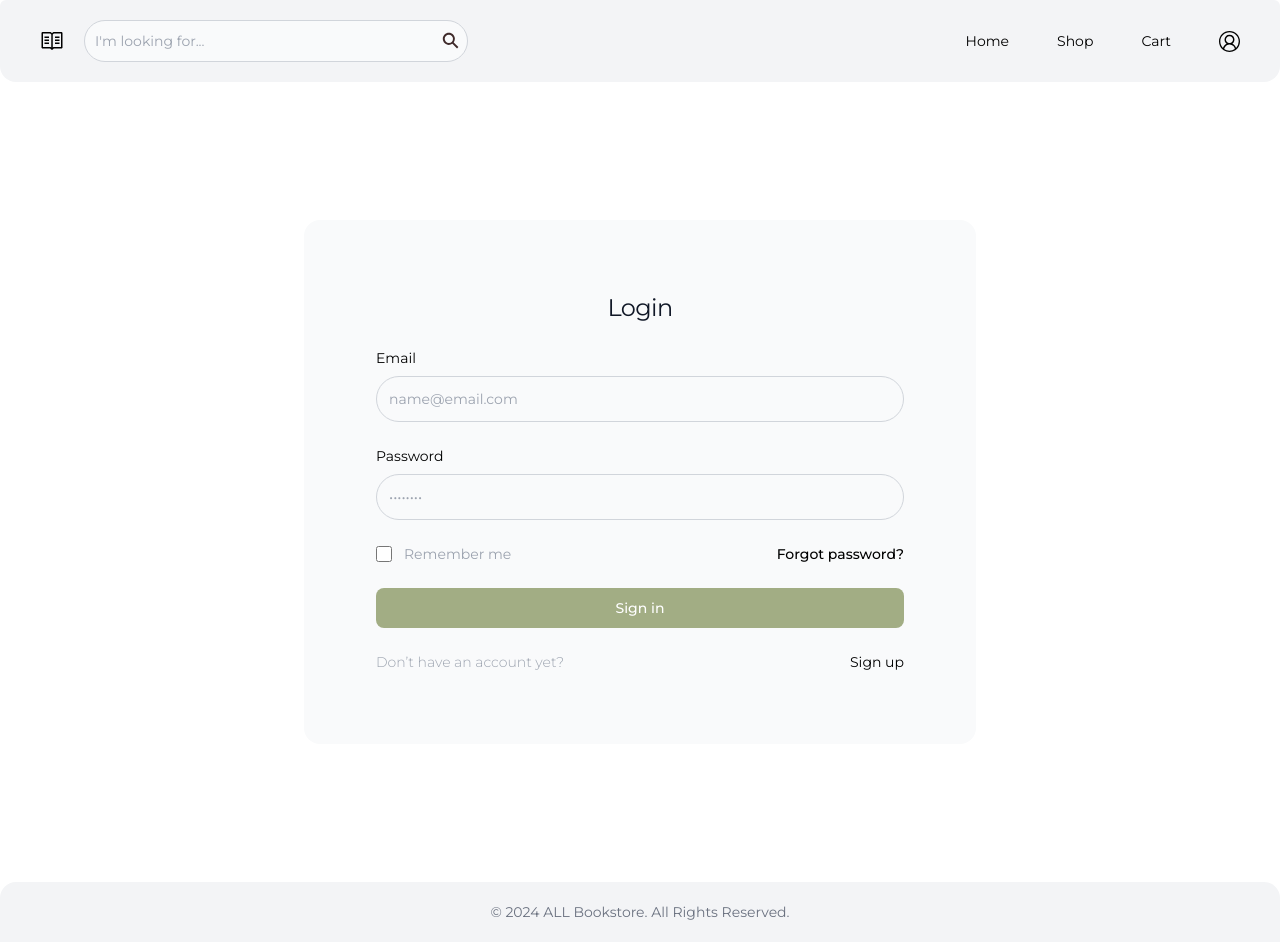
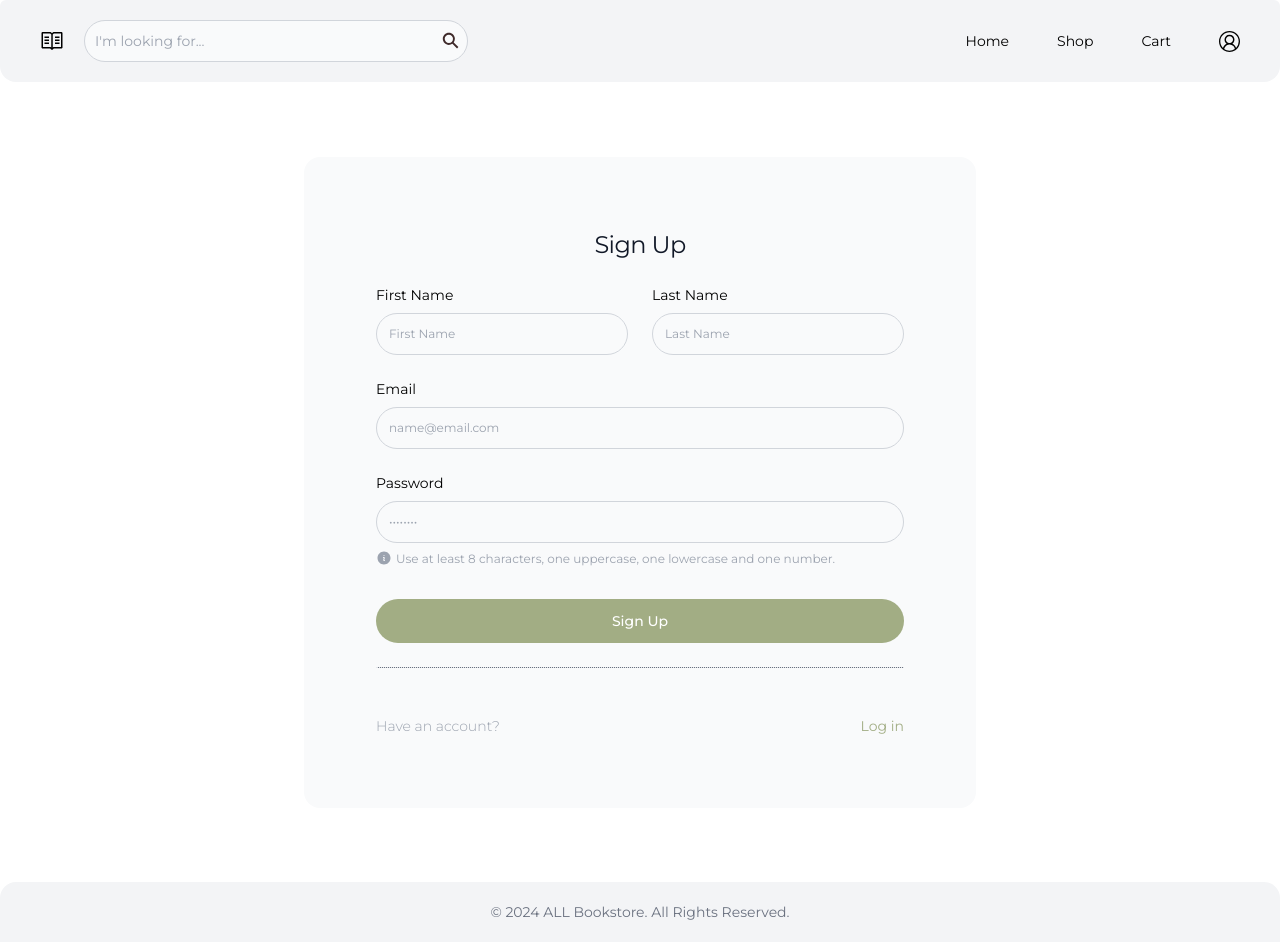
Before and after one commit to isabellelbgn/all-bookstore, a React (Vite) app in the folder frontend/: page / in a window 1280 px wide. Built offline with nearby package versions, Linux system fonts and the light colour scheme.

Commit message:
Signup Page

```diff
--- a/frontend/src/App.jsx
+++ b/frontend/src/App.jsx
@@ -1,14 +1,14 @@
 import React from 'react';
 import { BrowserRouter as Router } from 'react-router-dom';
-import Navigation from './components/Navigation';
 import { Login } from './pages/Login';
+import { Signup } from './pages/Signup';
 
 
 export default function App() {
   return (
     <Router>
     <div>
-      <Login/>
+      <Signup/>
     </div>
     </Router>
   )
--- a/frontend/src/components/Footer.jsx
+++ b/frontend/src/components/Footer.jsx
@@ -3,7 +3,7 @@ import React from 'react';
 export const Footer = () => {
   return (
     <footer className="w-full rounded-t-2xl bg-gray-100 md:items-center py-5 px-10">
-      <span className="font-montserrat text-sm text-gray-500 block sm:text-center">© 2024 <a href="#" className="hover:underline">ALL Bookstore</a>. All Rights Reserved.</span>
+      <span className="font-montserrat text-sm text-gray-500 block text-center">© 2024 <a href="#" className="hover:underline">ALL Bookstore</a>. All Rights Reserved.</span>
     </footer>
   );
 };
--- a/frontend/src/components/InputBox.jsx
+++ b/frontend/src/components/InputBox.jsx
@@ -5,7 +5,7 @@ const InputBox = ({ placeholder }) => {
       <input
         type="text"
         placeholder={placeholder}
-        className="bg-gray-50 border border-gray-300 text-gray-900 sm:text-sm p-3 rounded-full focus:ring-primary-600 focus:border-primary-600 block w-full p-2.5"
+        className="bg-gray-50 border border-gray-300 sm:text-xs p-3 rounded-full focus:ring-primary-600 focus:border-primary-600 block w-full"
         required=""
       />
     );
--- a/frontend/src/index.css
+++ b/frontend/src/index.css
@@ -4,7 +4,6 @@
 @tailwind base;
 @tailwind components;
 @tailwind utilities;
-
 
 
 .icon {
--- a/frontend/src/pages/Login.jsx
+++ b/frontend/src/pages/Login.jsx
@@ -1,7 +1,6 @@
 import InputBox from "../components/InputBox";
 import Navigation from "../components/Navigation";
 import React from 'react'
-import { Typography } from "@material-tailwind/react";
 import { Footer } from "../components/Footer";
 
 export const Login = () => {
@@ -13,7 +12,7 @@ export const Login = () => {
                 <div class="w-full bg-gray-50 rounded-2xl md:mt-0 sm:max-w-2xl xl:p-10  ">
                     <div class="font-montserrat p-6 space-y-4 md:space-y-6 sm:p-8">
                         <h1 class="text-xl text-center leading-tight tracking-tight text-gray-900 md:text-2xl dark:text-black">
-                            Login
+                            Log In
                         </h1>
                         <form class=" font-normal space-y-4 md:space-y-6" action="#">
                             <div>
@@ -37,11 +36,12 @@ export const Login = () => {
                                 <a href="#" class="text-sm font-medium text-primary-600 hover:underline">Forgot password?</a>
                             </div>
                             <button type="submit" class="w-full text-white bg-green-50 hover:bg-primary-700 focus:ring-4 focus:outline-none focus:ring-primary-300 font-medium rounded-lg text-sm px-5 py-2.5 text-center dark:bg-primary-600 dark:hover:bg-primary-700 dark:focus:ring-primary-800">Sign in</button>
+                            <hr class="my-12 border-dotted border-t-1 bg-gray-500"/>
                             <div class="flex items-center justify-between">
-                            <p class="text-sm font-light text-gray-400">
+                            <p class="text-sm font-light text-gray-400 mt-6">
                                 Don’t have an account yet?
                             </p>
-                                <a href="#" class="text-sm text-primary-600 hover:underline ">Sign up</a>
+                                <a href="#" class="text-sm text-green-50 hover:underline mt-6">Sign up</a>
                             </div>
                         </form>
                     </div>
--- /dev/null
+++ b/frontend/src/pages/Signup.jsx
@@ -0,0 +1,70 @@
+import React from 'react'
+import InputBox from "../components/InputBox";
+import Navigation from "../components/Navigation";
+import { Footer } from '../components/Footer';
+import { Typography } from '@material-tailwind/react';
+
+
+export const Signup = () => {
+  return (
+    <div>
+    <Navigation/>
+        <section class="bg-white">
+            <div class="flex flex-col items-center justify-center px-6 py-8 mx-auto md:h-screen lg:py-0">
+                <div class="w-full bg-gray-50 rounded-2xl md:mt-0 sm:max-w-2xl xl:p-10  ">
+                    <div class="font-montserrat p-6 space-y-4 md:space-y-6 sm:p-8">
+                        <h1 class="text-xl text-center leading-tight tracking-tight text-gray-900 md:text-2xl dark:text-black">
+                            Sign Up
+                        </h1>
+                        <form class="font-normal space-y-4 md:space-y-6" action="#">
+                            <div class="grid grid-cols-2 gap-6">
+                                <div class="relative z-0 w-full group">
+                                    <label for="firstname" class="block mb-2 text-sm text-black ">First Name</label>
+                                    <InputBox type="name" name="firstname" id="firstname" placeholder="First Name"/>
+                                </div>
+                                <div class="relative z-0 w-full group">
+                                    <label for="lastname" class="block mb-2 text-sm text-black ">Last Name</label>
+                                    <InputBox type="name" name="lastname" id="lastname" placeholder="Last Name"/>
+                                </div>
+                            </div>
+                            <div>
+                                <label for="email" class="block mb-2 text-sm text-black ">Email</label>
+                                <InputBox type="email" name="email" id="email" placeholder="name@email.com"/>
+                            </div>
+                            <div>
+                                <label for="password" class="block mb-2 text-sm text-black">Password</label>
+                                <InputBox type="password" name="password" id="password" placeholder="••••••••"/>
+                                    <Typography
+                                        className="mt-2 flex items-center mb-2 text-gray-400 text-xs gap-1 font-normal">
+                                            <svg
+                                            xmlns="http://www.w3.org/2000/svg"
+                                            viewBox="0 0 24 24"
+                                            fill="currentColor"
+                                            className="-mt-px h-4 w-4"
+                                            >
+                                            <path
+                                                fillRule="evenodd"
+                                                d="M2.25 12c0-5.385 4.365-9.75 9.75-9.75s9.75 4.365 9.75 9.75-4.365 9.75-9.75 9.75S2.25 17.385 2.25 12zm8.706-1.442c1.146-.573 2.437.463 2.126 1.706l-.709 2.836.042-.02a.75.75 0 01.67 1.34l-.04.022c-1.147.573-2.438-.463-2.127-1.706l.71-2.836-.042.02a.75.75 0 11-.671-1.34l.041-.022zM12 9a.75.75 0 100-1.5.75.75 0 000 1.5z"
+                                                clipRule="evenodd"
+                                            />
+                                            </svg>
+                                        Use at least 8 characters, one uppercase, one lowercase and one number.
+                                    </Typography>
+                            </div>
+                            <button type="submit" class="w-full text-white bg-green-50 hover:bg-primary-700 focus:ring-4 focus:outline-none focus:ring-primary-300 font-medium rounded-full text-sm px-5 py-3 text-center">Sign Up</button>
+                            <hr class="my-12 border-dotted border-t-1 bg-gray-500"/>
+                            <div class="flex items-center justify-between">
+                            <p class="text-sm font-light text-gray-400 mt-6">
+                                Have an account?
+                            </p>
+                                <a href="#" class="text-sm text-green-50 hover:underline mt-6">Log in</a>
+                            </div>
+                        </form>
+                    </div>
+                </div>
+            </div>
+        </section>
+    <Footer/>
+    </div>
+  )
+}
--- a/frontend/tailwind.config.js
+++ b/frontend/tailwind.config.js
@@ -15,7 +15,7 @@ module.exports = {
       },
       fontFamily: {
         'montserrat': ['Montserrat', 'sans-serif'],
-        'oswald': ['Oswald', 'sans-serif'],
+
       },
     },
   },
```
